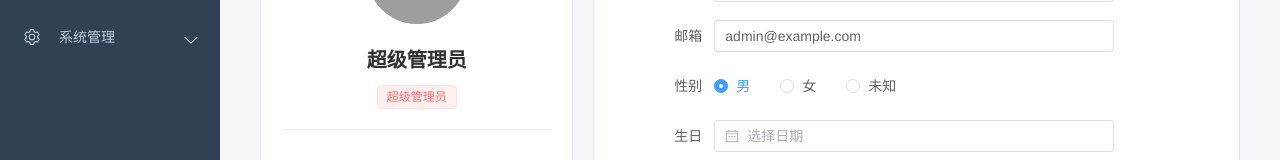
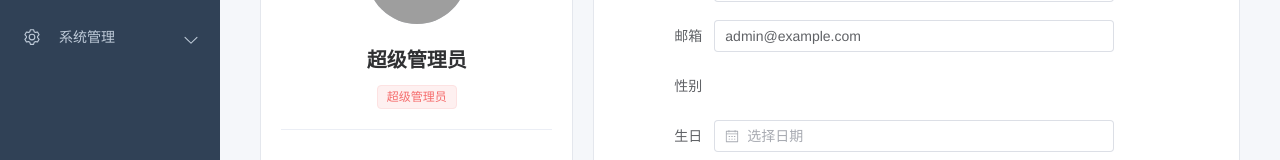
Before and after one commit to PYL1024/online-mall-admin, a Vue app: page /system/profile in a window 1280 px wide. Shown: the part 275-435 px from the top of the page. Built offline with nearby package versions, Linux system fonts and the light colour scheme; grey boxes are pictures that could not be loaded.

Commit message:
对接已有后端接口

```diff
--- a/src/api/user.ts
+++ b/src/api/user.ts
@@ -207,7 +207,11 @@ export function updateUserStatus(
   data: { action: number; endTime?: number },
 ): Promise<void> {
   // if (USE_MOCK) return Promise.resolve()
-  return patch<void>(`/admin/users/status/${userId}`, data as unknown as Record<string, unknown>)
+  console.log(userId, data)
+  return patch<void>(
+    `/api/admin/users/status/${userId}`,
+    data as unknown as Record<string, unknown>,
+  )
 }
 
 /**
@@ -217,7 +221,7 @@ export function updateUserStatus(
  */
 export function deleteUser(userId: number): Promise<void> {
   // if (USE_MOCK) return Promise.resolve()
-  return del<void>(`/admin/users/delete/${userId}`)
+  return del<void>(`/api/admin/users/delete/${userId}`)
 }
 
 /**
--- a/src/views/system/profile/admin-index.vue
+++ b/src/views/system/profile/admin-index.vue
@@ -16,7 +16,6 @@ const infoForm = reactive({
   username: '',
   phone: '',
   email: '',
-  gender: '',
   birthday: '',
   avatar: '',
   role: 1 as UserInfo['role'],
@@ -68,8 +67,7 @@ async function initData() {
     if (info) {
       infoForm.username = info.username
       infoForm.phone = info.phone
-      infoForm.email = info.email
-      infoForm.gender = info.gender
+      infoForm.email = info.email !== null ? info.email : ''
       infoForm.birthday = info.birthday || ''
       infoForm.avatar = info.avatar
       infoForm.role = info.role
@@ -196,13 +194,7 @@ onMounted(() => {
                 <el-form-item label="邮箱" prop="email">
                   <el-input v-model="infoForm.email" />
                 </el-form-item>
-                <el-form-item label="性别" prop="gender">
-                  <el-radio-group v-model="infoForm.gender">
-                    <el-radio value="男">男</el-radio>
-                    <el-radio value="女">女</el-radio>
-                    <el-radio value="未知">未知</el-radio>
-                  </el-radio-group>
-                </el-form-item>
+                <el-form-item label="性别" prop="gender"> </el-form-item>
                 <el-form-item label="生日" prop="birthday">
                   <el-date-picker
                     v-model="infoForm.birthday"
--- a/src/views/system/user/system-user.vue
+++ b/src/views/system/user/system-user.vue
@@ -243,7 +243,10 @@ onMounted(() => {
         </el-table-column>
         <el-table-column prop="username" label="用户名" min-width="100" align="center" />
         <el-table-column prop="phone" label="电话" min-width="80" align="center" />
-        <el-table-column prop="email" label="邮箱" min-width="100" align="center">
+        <el-table-column label="邮箱" min-width="100" align="center">
+          <template #default="{ row }">
+            {{ row.email || '无' }}
+          </template>
         </el-table-column>
         <el-table-column prop="status" label="状态" width="80" align="center">
           <template #default="{ row }">
```
